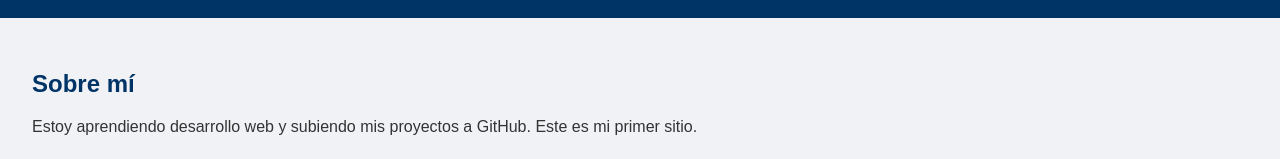
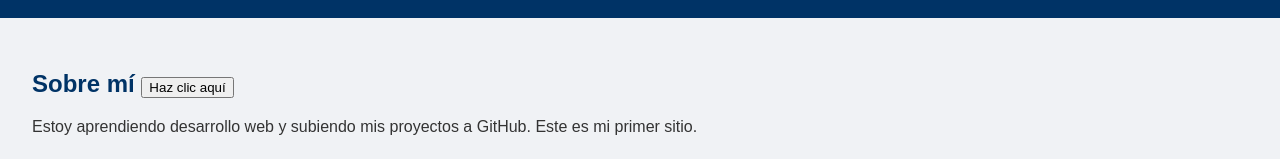
Before and after one commit to Wpalacin/primer-proyecto-html, a plain HTML site: page index.html in a window 1280 px wide. Shown: the part 128-287 px from the top of the page. Drawn offline with Linux system fonts and the light colour scheme.

Commit message:
actualización

```diff
--- a/index.html
+++ b/index.html
@@ -14,7 +14,9 @@
 
   <main>
     <section>
-      <h2>Sobre mí</h2>
+      <h2>Sobre mí
+        <button onclick="mostrarMensaje()">Haz clic aquí</button>
+      </h2>
       <p>Estoy aprendiendo desarrollo web y subiendo mis proyectos a GitHub. Este es mi primer sitio.</p>
     </section>
 
@@ -31,5 +33,7 @@
   <footer>
     <p>© 2025 Walter Palacín</p>
   </footer>
+  <script src="script.js"></script>
+
 </body>
 </html>
--- /dev/null
+++ b/script.js
@@ -0,0 +1,4 @@
+// Este es tu primer script de JavaScript
+function mostrarMensaje() {
+  alert("¡Hola, Walter! Bienvenido a tu primera función en JavaScript.");
+}
```
